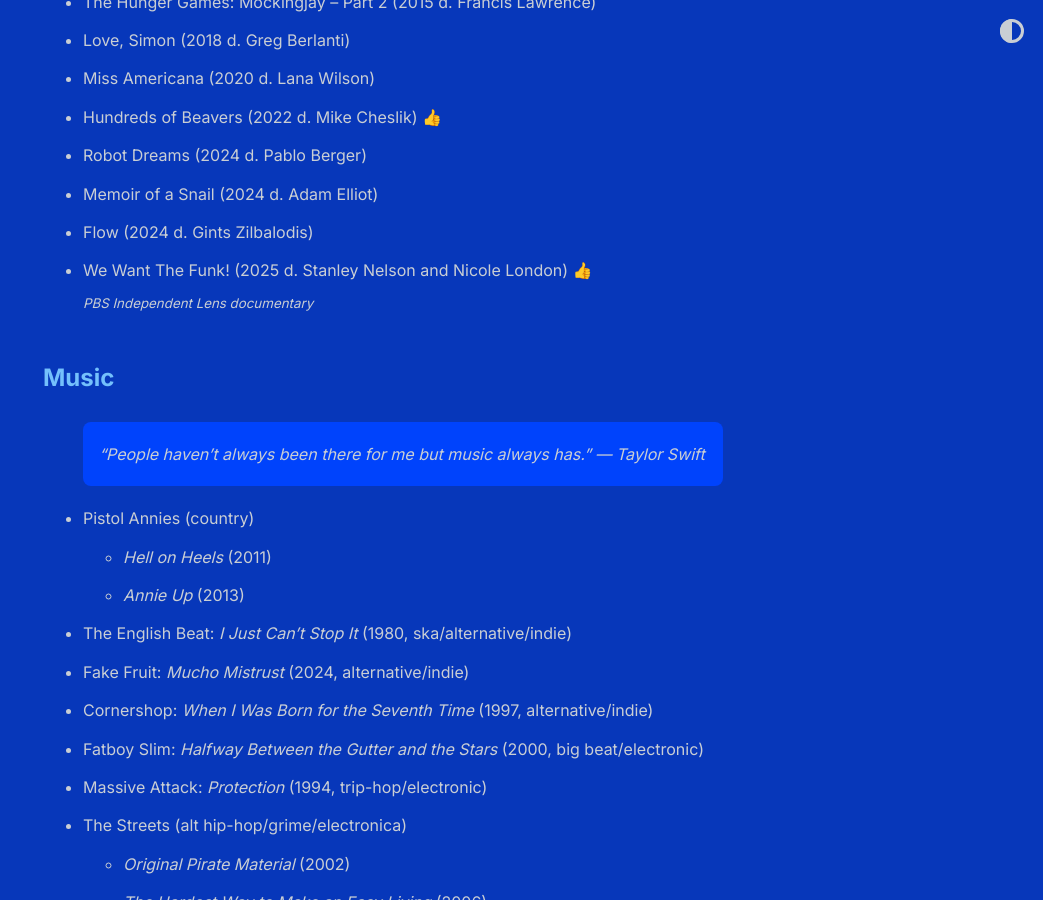
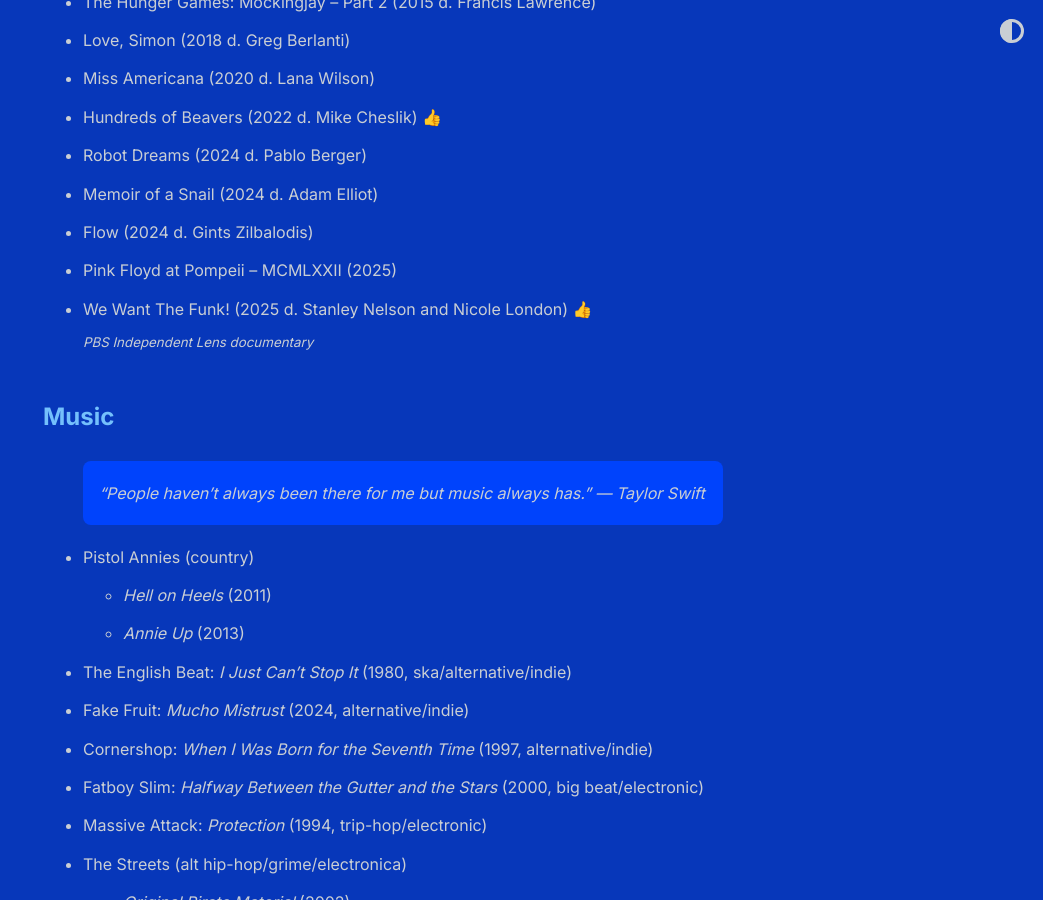
Before and after one commit to shihankanungo/shihankanungo.github.io, a Jekyll site: the page built from wrapped.md, in a window 1280 px wide and 900 px high, scrolled down 1992 px. Shown: the whole window, without its empty margins (237-1280 px from the left). Built offline with Jekyll 4.4.1, drawn with Linux system fonts in a browser that asks for light colours.

Commit message:
Update wrapped.md

```diff
--- a/wrapped.md
+++ b/wrapped.md
@@ -49,6 +49,7 @@
 - Robot Dreams (2024 d. Pablo Berger)
 - Memoir of a Snail (2024 d. Adam Elliot)
 - Flow (2024 d. Gints Zilbalodis)
+- Pink Floyd at Pompeii – MCMLXXII (2025)
 - We Want The Funk! (2025 d. Stanley Nelson and Nicole London)  👍 <br> <small>_PBS Independent Lens documentary_</small>
 
 
```
